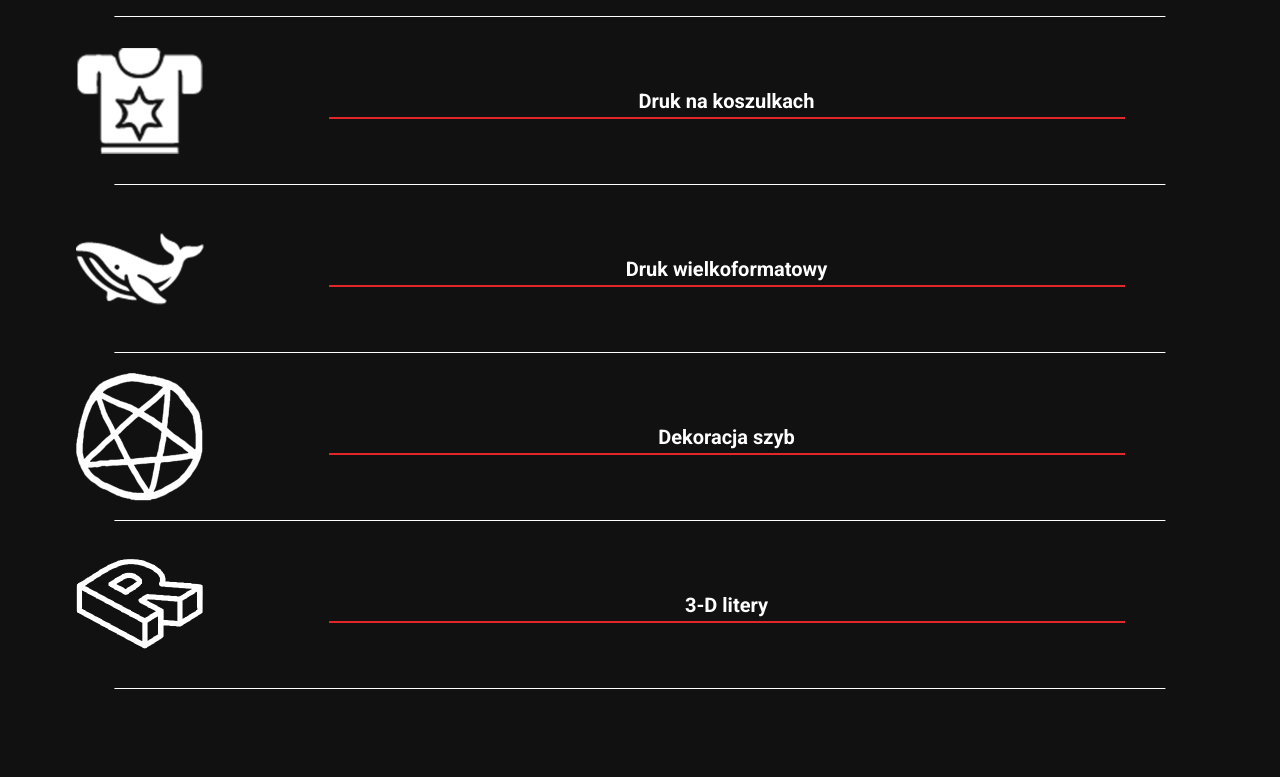
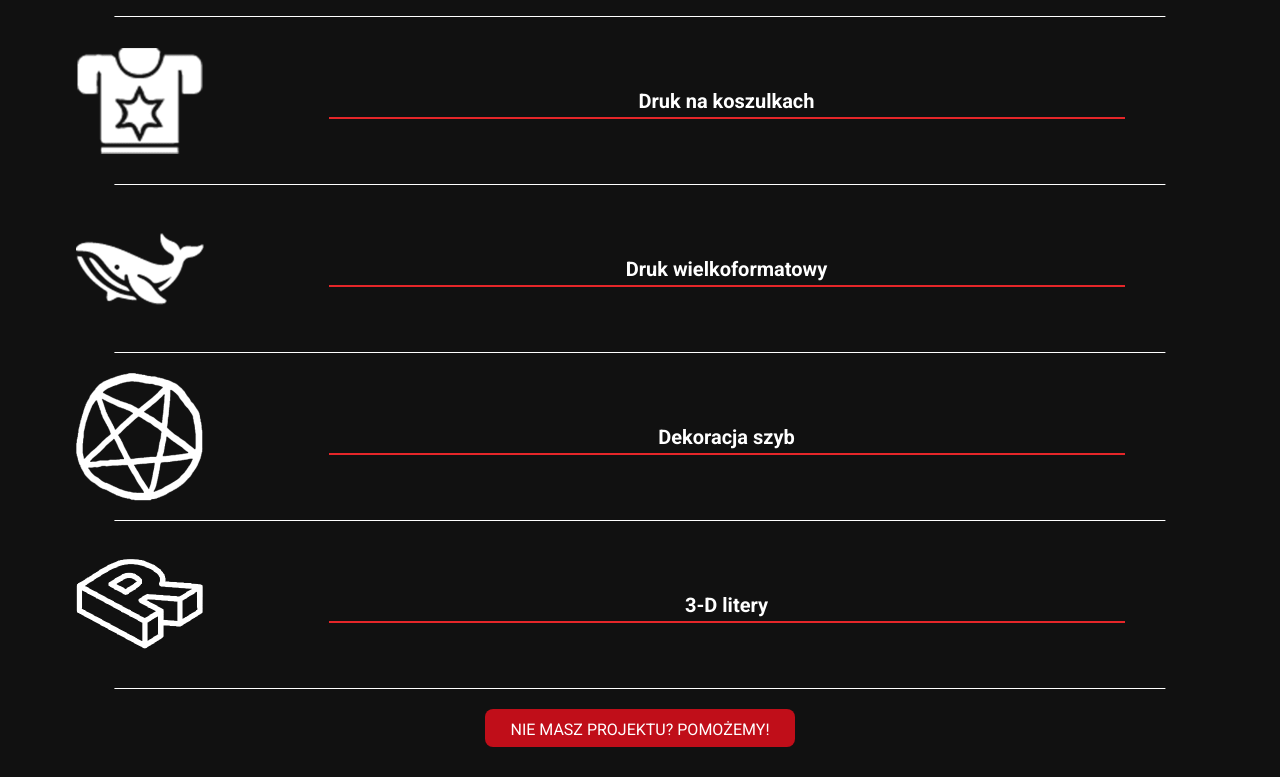
Before and after one commit to PavloGurskyi/dildin-big-fish, a website built with Vite: page src/index.html in a window 1280 px wide. Shown: the part 2593-3370 px from the top of the page. Before the commit the page ends 3302 px from the top, so only its background shows below. Built offline with nearby package versions, Linux system fonts and the light colour scheme; a web font is replaced by a local one.

Commit message:
services button added

```diff
--- a/src/css/services-nav.css
+++ b/src/css/services-nav.css
@@ -105,3 +105,8 @@
   height: 2px; /* товщина лінії */
   background-color: #e52629; /* або будь-який інший колір підкреслення */
 }
+
+.serv-nav-btn-center {
+  display: flex;
+  justify-content: center;
+}
--- a/src/partials/services-nav.html
+++ b/src/partials/services-nav.html
@@ -106,5 +106,10 @@
         alt="Modal Image"
       />
     </div>
+    <div class="serv-nav-btn-center">
+      <a class="pomożemy-btn" target="_self" href="https://wa.me/48574665774">
+        <span class="kontakt-btn-text">Nie masz projektu? Pomożemy!</span>
+      </a>
+    </div>
   </div>
 </section>
```
